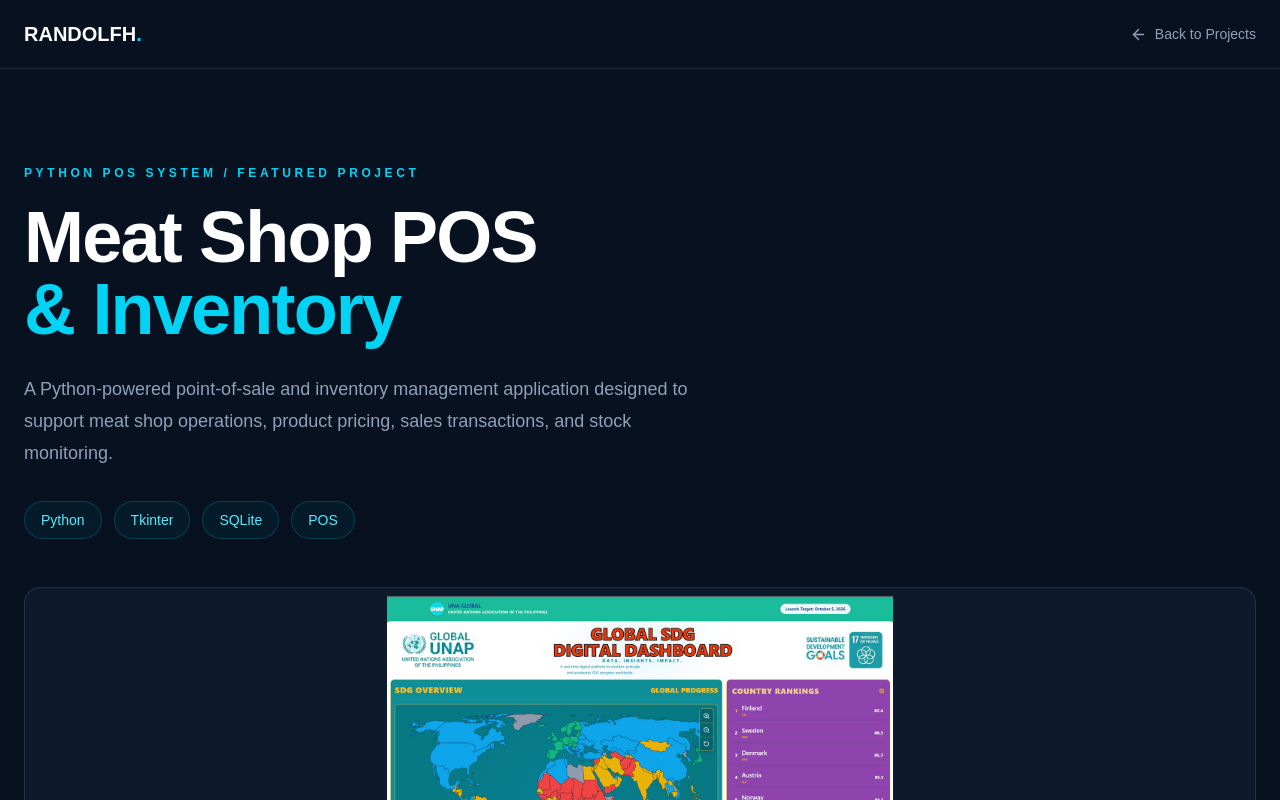
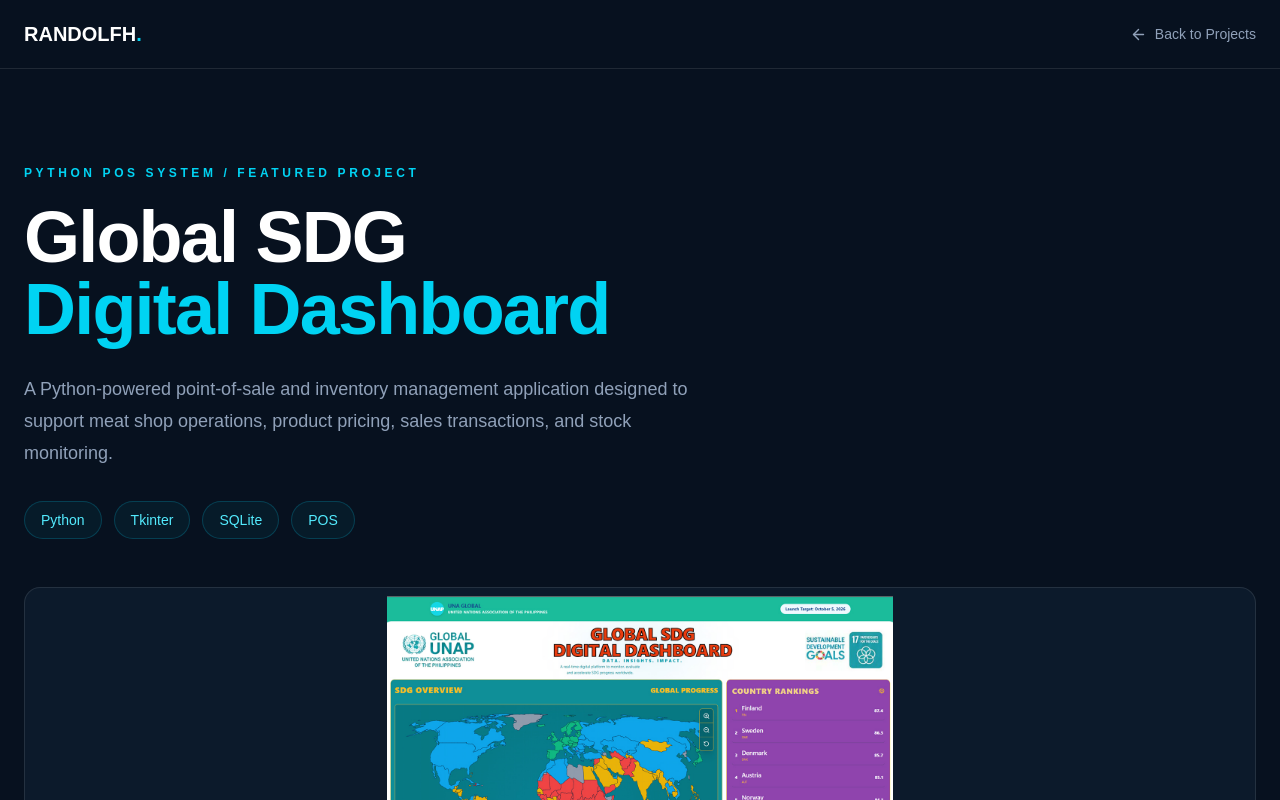
Before and after one commit to RanZeb26/portfolio, a Next.js app: page /projects/meatshop-pos in a window 1280 px wide. Shown: the top 800 px of the page. Built offline with nearby package versions, Linux system fonts and the light colour scheme.

Commit message:
Update the label

```diff
--- a/app/projects/meatshop-pos/page.tsx
+++ b/app/projects/meatshop-pos/page.tsx
@@ -69,9 +69,9 @@
         </p>
 
         <h1 className="max-w-4xl text-4xl font-black tracking-tight sm:text-6xl lg:text-7xl">
-          Meat Shop POS
+          Global SDG
           <br />
-          <span className="text-cyan-400">& Inventory</span>
+          <span className="text-cyan-400">Digital Dashboard</span>
         </h1>
 
         <p className="mt-7 max-w-2xl text-lg leading-8 text-slate-400">
```
